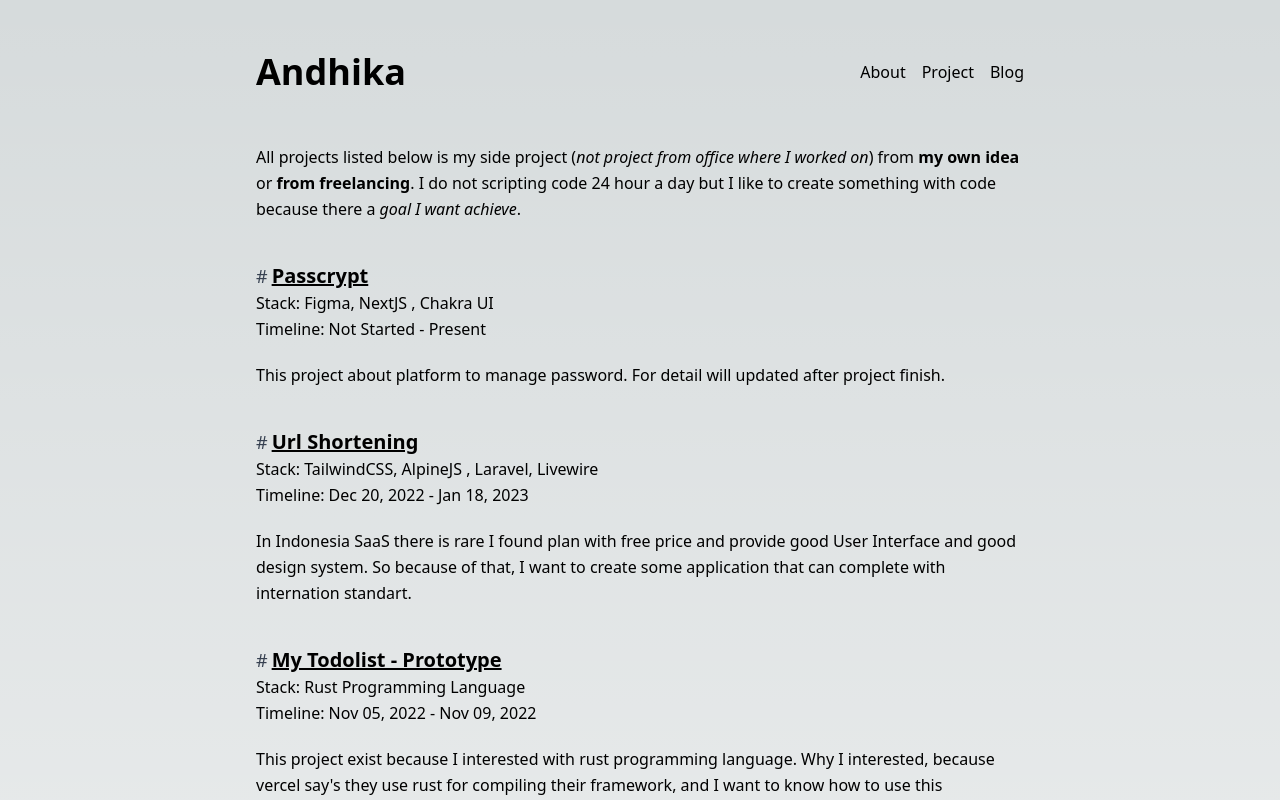
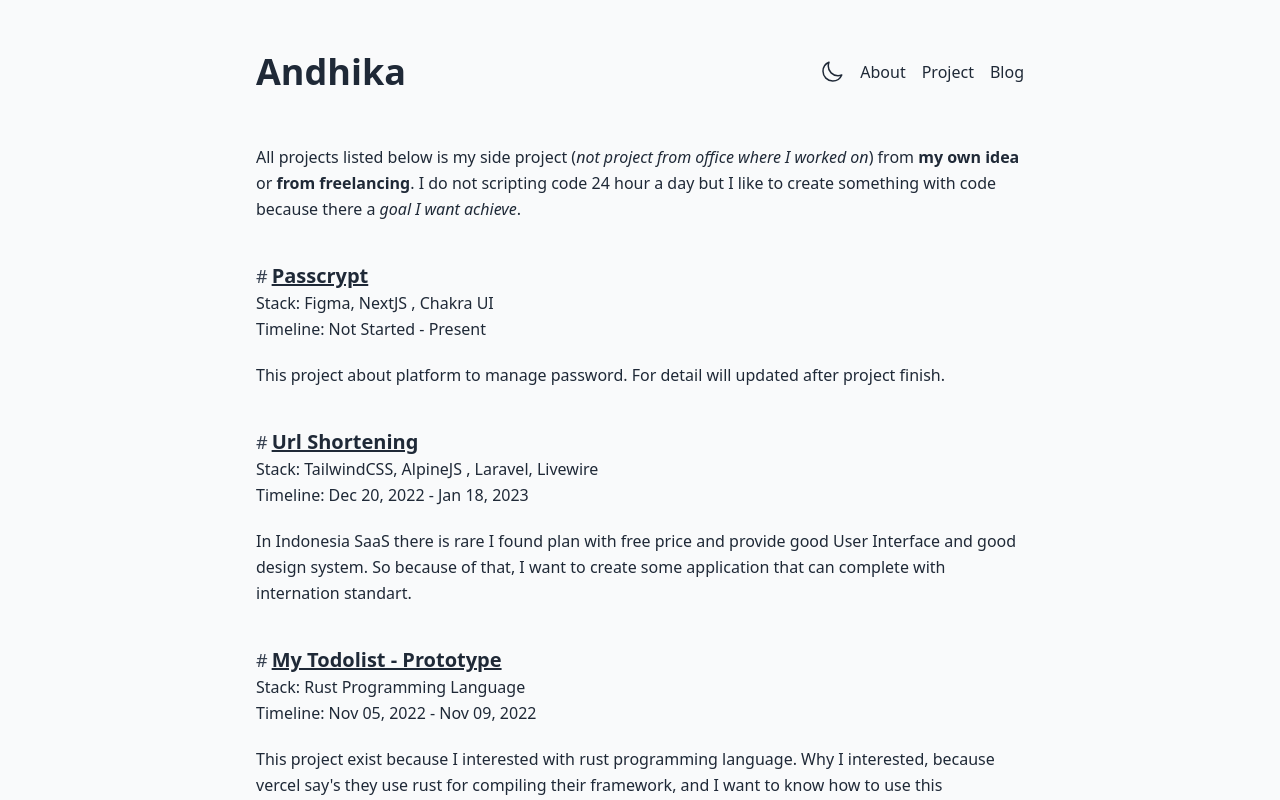
Before and after one commit to okumaru/profile-v3, a Next.js app: page /project in a window 1280 px wide. Shown: the top 800 px of the page. Built offline with nearby package versions, Linux system fonts and the light colour scheme.

Commit message:
add dark & light mode

```diff
--- a/components/headers/nav.tsx
+++ b/components/headers/nav.tsx
@@ -1,7 +1,39 @@
+import {useState, useEffect} from "react";
 import Link from 'next/link'
+import { useTheme } from "next-themes";
+
+const renderThemeChanger= () => {
+
+  const {systemTheme , theme, setTheme} = useTheme ();
+  const [mounted, setMounted] = useState(false);
+
+  useEffect(() =>{
+    setMounted(true);
+  },[])
+
+  if(!mounted)
+    return null;
+
+  const currentTheme = theme === "system" ? systemTheme : theme ;
+
+  if(currentTheme ==="dark"){
+    return <button onClick={() => setTheme('light')}>
+      <svg xmlns="http://www.w3.org/2000/svg" fill="none" viewBox="0 0 24 24" stroke-width="1.5" stroke="currentColor" className="w-6 h-6">
+        <path stroke-linecap="round" stroke-linejoin="round" d="M12 3v2.25m6.364.386l-1.591 1.591M21 12h-2.25m-.386 6.364l-1.591-1.591M12 18.75V21m-4.773-4.227l-1.591 1.591M5.25 12H3m4.227-4.773L5.636 5.636M15.75 12a3.75 3.75 0 11-7.5 0 3.75 3.75 0 017.5 0z" />
+      </svg>
+    </button>
+  } else {
+    return <button onClick={() => setTheme('dark')}>
+      <svg xmlns="http://www.w3.org/2000/svg" fill="none" viewBox="0 0 24 24" stroke-width="1.5" stroke="currentColor" className="w-6 h-6">
+        <path stroke-linecap="round" stroke-linejoin="round" d="M21.752 15.002A9.718 9.718 0 0118 15.75c-5.385 0-9.75-4.365-9.75-9.75 0-1.33.266-2.597.748-3.752A9.753 9.753 0 003 11.25C3 16.635 7.365 21 12.75 21a9.753 9.753 0 009.002-5.998z" />
+      </svg>
+    </button>
+  }
+};
 
 export default function Nav () {
   return <div className="flex gap-4">
+    {renderThemeChanger()}
     <Link href="/about" className='font-medium hover:underline underline-offset-2'>
       About
     </Link>
--- a/components/layouts/post-layout.tsx
+++ b/components/layouts/post-layout.tsx
@@ -22,9 +22,9 @@ export default function PostLayout({meta, children }: Props) {
     <Header />
     <div>
       <div className="mb-8">
-        <span className="inline-block bg-zinc-700 py-1 px-2 rounded">{meta.publishedOn}</span>
+        <span className="inline-block bg-zinc-300 dark:bg-zinc-700 py-1 px-2 rounded">{meta.publishedOn}</span>
         <h1 className="text-2xl font-semibold underline underline-offset-2">{meta.title}</h1>
-        { meta.slug && <p className="text-base p-summary text-neutral-400">{meta.slug}</p> }
+        { meta.slug && <p className="text-base p-summary text-neutral-500">{meta.slug}</p> }
       </div>
       <div>
         {children}
--- a/components/mdx/link/link.tsx
+++ b/components/mdx/link/link.tsx
@@ -27,7 +27,7 @@ export const LinkHeader = ({ href, slug, publishedOn, children }: Prop) => (
       <span className="text-xl font-semibold underline">{children}</span>
     </Link>
 
-    {slug && <p className="text-base p-summary text-neutral-400">{slug}</p>}
+    {slug && <p className="text-base p-summary text-neutral-500">{slug}</p>}
 
     {publishedOn && <div className="flex gap-2 items-center mt-2">
       <svg className="w-5 h-5" xmlns="http://www.w3.org/2000/svg" fill="none" viewBox="0 0 24 24" stroke-width="1.5" stroke="currentColor">
--- a/package.json
+++ b/package.json
@@ -19,6 +19,7 @@
     "eslint-config-next": "13.2.4",
     "framer-motion": "^10.3.2",
     "next": "13.2.4",
+    "next-themes": "^0.2.1",
     "react": "18.2.0",
     "react-dom": "18.2.0",
     "typescript": "4.9.5"
--- a/pages/_app.tsx
+++ b/pages/_app.tsx
@@ -1,5 +1,6 @@
 import '@/styles/globals.css'
 import type { AppProps } from 'next/app'
+import { ThemeProvider } from "next-themes"
 import { MDXProvider } from '@mdx-js/react'
 import * as MdxComponent from '@/components/mdx/mdx-components'
 import { LinkHeader } from '@/components/mdx/mdx-components'
@@ -34,8 +35,10 @@ const components = {
 
 export default function App({ Component, pageProps }: AppProps) {
   return (
-    <MDXProvider components={components}>
-      <Component {...pageProps} />
-    </MDXProvider>
+    <ThemeProvider enableSystem={true} attribute="class">
+      <MDXProvider components={components}>
+        <Component {...pageProps} />
+      </MDXProvider>
+    </ThemeProvider>
   )
 }
--- a/styles/globals.css
+++ b/styles/globals.css
@@ -2,110 +2,9 @@
 @tailwind components;
 @tailwind utilities;
 
-:root {
-  --max-width: 1100px;
-  --border-radius: 12px;
-  --font-mono: ui-monospace, Menlo, Monaco, 'Cascadia Mono', 'Segoe UI Mono',
-    'Roboto Mono', 'Oxygen Mono', 'Ubuntu Monospace', 'Source Code Pro',
-    'Fira Mono', 'Droid Sans Mono', 'Courier New', monospace;
-
-  --foreground-rgb: 0, 0, 0;
-  --background-start-rgb: 214, 219, 220;
-  --background-end-rgb: 255, 255, 255;
-
-  --primary-glow: conic-gradient(
-    from 180deg at 50% 50%,
-    #16abff33 0deg,
-    #0885ff33 55deg,
-    #54d6ff33 120deg,
-    #0071ff33 160deg,
-    transparent 360deg
-  );
-  --secondary-glow: radial-gradient(
-    rgba(255, 255, 255, 1),
-    rgba(255, 255, 255, 0)
-  );
-
-  --tile-start-rgb: 239, 245, 249;
-  --tile-end-rgb: 228, 232, 233;
-  --tile-border: conic-gradient(
-    #00000080,
-    #00000040,
-    #00000030,
-    #00000020,
-    #00000010,
-    #00000010,
-    #00000080
-  );
-
-  --callout-rgb: 238, 240, 241;
-  --callout-border-rgb: 172, 175, 176;
-  --card-rgb: 180, 185, 188;
-  --card-border-rgb: 131, 134, 135;
-}
-
-@media (prefers-color-scheme: dark) {
-  :root {
-    --foreground-rgb: 255, 255, 255;
-    --background-start-rgb: 0, 0, 0;
-    --background-end-rgb: 0, 0, 0;
-
-    --primary-glow: radial-gradient(rgba(1, 65, 255, 0.4), rgba(1, 65, 255, 0));
-    --secondary-glow: linear-gradient(
-      to bottom right,
-      rgba(1, 65, 255, 0),
-      rgba(1, 65, 255, 0),
-      rgba(1, 65, 255, 0.3)
-    );
-
-    --tile-start-rgb: 2, 13, 46;
-    --tile-end-rgb: 2, 5, 19;
-    --tile-border: conic-gradient(
-      #ffffff80,
-      #ffffff40,
-      #ffffff30,
-      #ffffff20,
-      #ffffff10,
-      #ffffff10,
-      #ffffff80
-    );
-
-    --callout-rgb: 20, 20, 20;
-    --callout-border-rgb: 108, 108, 108;
-    --card-rgb: 100, 100, 100;
-    --card-border-rgb: 200, 200, 200;
+@layer base {
+  body {
+    @apply bg-gray-50 text-gray-800 dark:bg-black dark:text-gray-100;
+    @apply min-h-screen;
   }
 }
-
-* {
-  box-sizing: border-box;
-  padding: 0;
-  margin: 0;
-}
-
-html,
-body {
-  max-width: 100vw;
-  overflow-x: hidden;
-}
-
-body {
-  color: rgb(var(--foreground-rgb));
-  background: linear-gradient(
-      to bottom,
-      transparent,
-      rgb(var(--background-end-rgb))
-    )
-    rgb(var(--background-start-rgb));
-}
-
-a {
-  color: inherit;
-  text-decoration: none;
-}
-
-@media (prefers-color-scheme: dark) {
-  html {
-    color-scheme: dark;
-  }
-}
--- a/tailwind.config.js
+++ b/tailwind.config.js
@@ -1,5 +1,6 @@
 /** @type {import('tailwindcss').Config} */
 module.exports = {
+  darkMode: 'class',
   content: [
     "./pages/**/*.{js,ts,jsx,tsx}",
     "./components/**/*.{js,ts,jsx,tsx}"
```
Also changed, not shown: 1 other file (tests, documents, lock files or other folders).
